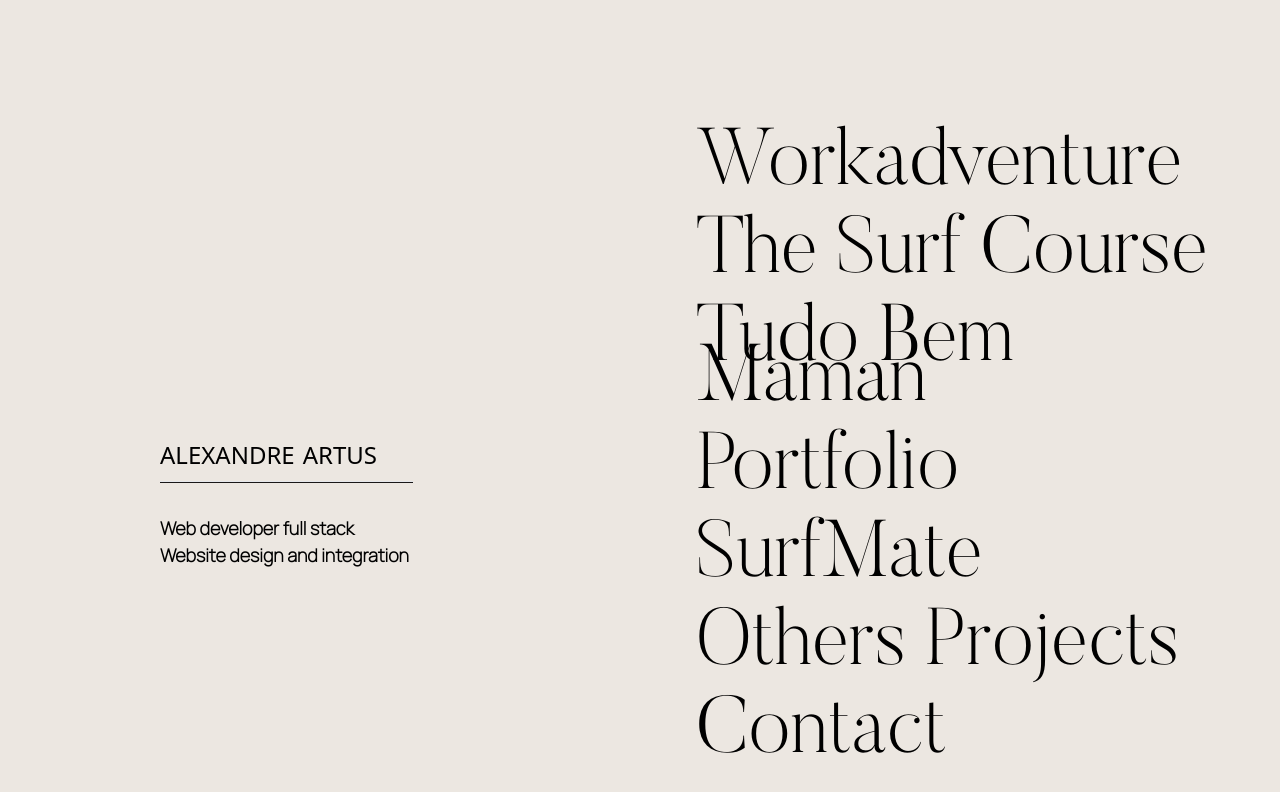
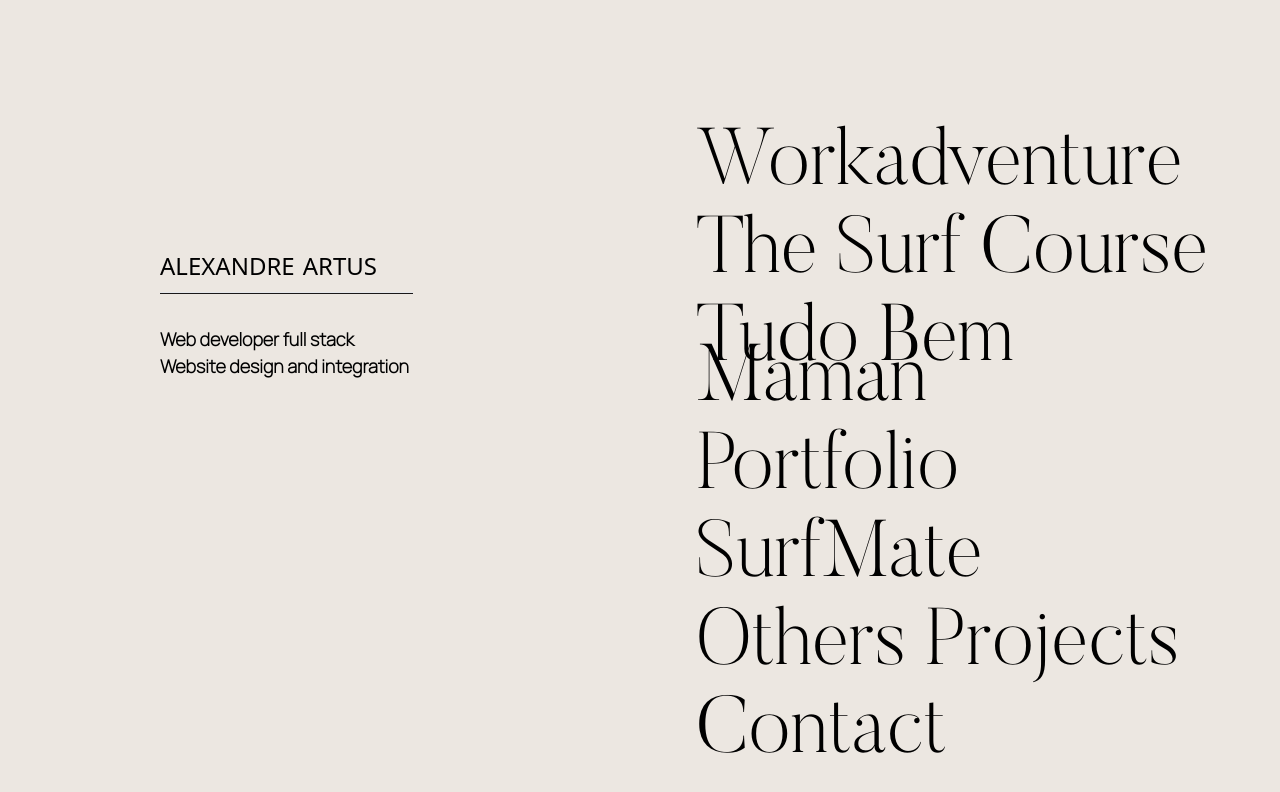
Before and after one commit to alexarts74/portfolio, a plain HTML site: page index.html in a window 1280 px wide. Shown: the part 774-1566 px from the top of the page. Drawn offline with nearby package versions, Linux system fonts and the light colour scheme; a script that the page names is missing.

Commit message:
fix space in home page

```diff
--- a/index.html
+++ b/index.html
@@ -15,10 +15,10 @@
         </ul>
         <div class="grid grid-cols-1 mt-24 md:grid-cols-2 lg:mt-0 lg:mb-8 gap-4 h-full">
             <div class="w-full lg:mt-[30%] md:mt-[140%] sm:mt-[60%] lg:ml-24 h-[80%]">
-                <div class="animation-container">
+                <!-- <div class="animation-container">
                     <canvas id="canvas">
                     </canvas>
-                </div>
+                </div> -->
 
                 <div class="flex ml-12 md:ml-16 lg:ml-16">
                     <h1 class="lg:text-[24px] md:text-[18px] text-black mr-2">ALEXANDRE</h1>
@@ -46,7 +46,7 @@
             <li class="lang-switch mt-8 mr-8 lang-switch"><a href="#" data-lang="fr">Passer au Français</a></li>
         </ul>
         <div class="grid grid-cols-1 mt-24 md:grid-cols-2 lg:mt-0 lg:mb-8 gap-4 h-full">
-            <div class="w-full lg:mt-[60%] md:mt-[140%] sm:mt-[60%] lg:ml-24 h-[80%]">
+            <div class="w-full lg:mt-[30%] md:mt-[140%] sm:mt-[60%] lg:ml-24 h-[80%]">
                 <div class="flex ml-12 md:ml-16 lg:ml-16">
                     <h1 class="lg:text-[24px] md:text-[18px] text-black mr-2">ALEXANDRE</h1>
                     <h1 class="lg:text-[24px] md:text-[18px] text-black">ARTUS</h1>
@@ -55,13 +55,13 @@
                 <h4 class="pres text-[18px] font-manrope-ultra-light font-bold text-black pr-4 ml-12 md:pr-32 lg:mt-8 lg:ml-16 md:mt-8 md:ml-16">Web developer full stack<br>Website design and integration</h4>
             </div>
             <ul class="text-black text-lg font-manrope-ultra-light flex flex-col justify-center mb-96 gap-y-4 ml-12 md:gap-y-12 lg:leading-0 lg:gap-y-12 h-[60%] md:h-[80%] md:mr-12">
-                <li class="transition-transform hover:translate-x-4"><a href="workadventure.html" class="font-butler transition-transform transform hover:italic font-medium text-[38px] md:text-[54px] lg:text-[80px]">Workadventure</a></li>
-                <li class="transition-transform hover:translate-x-4"><a href="surf-course.html" class="font-butler transition-transform transform hover:italic font-medium text-[38px] md:text-[54px] lg:text-[80px] line-height-responsive">The Surf Course</a></li>
-                <li class="transition-transform hover:translate-x-4"><a href="tudo-bem-maman.html" class="font-butler transition-transform transform hover:italic font-medium text-[38px] md:text-[54px] lg:text-[80px] line-height-responsive">Tudo Bem Maman</a></li>
-                <li class="transition-transform hover:translate-x-4"><a href="portfolio.html" class="font-butler transition-transform transform hover:italic font-medium text-[38px] md:text-[54px] lg:text-[80px]">Portfolio</a></li>
-                <li class="transition-transform hover:translate-x-4"><a href="surfmate.html" class="font-butler transition-transform transform hover:italic font-medium text-[38px] md:text-[54px] lg:text-[80px]">SurfMate</a></li>
-                <li class="transition-transform hover:translate-x-4"><a href="others-projects.html" class="font-butler transition-transform transform hover:italic font-medium text-[38px] md:text-[54px] lg:text-[80px] line-height-responsive">Others Projects</a></li>
-                <li class="transition-transform hover:translate-x-4"><a href="contact.html" class="font-butler transition-transform transform hover:italic font-medium text-[38px] md:text-[54px] lg:text-[80px]">Contact</a></li>
+                <li class="transition-transform hover:translate-x-4 letter-by-letter"><a href="workadventure.html" class="font-butler transition-transform transform hover:italic font-medium text-[38px] md:text-[54px] lg:text-[80px]">Workadventure</a></li>
+                <li class="transition-transform hover:translate-x-4 letter-by-letter"><a href="surf-course.html" class="font-butler transition-transform transform hover:italic font-medium text-[38px] md:text-[54px] lg:text-[80px] line-height-responsive">The Surf Course</a></li>
+                <li class="transition-transform hover:translate-x-4 letter-by-letter"><a href="tudo-bem-maman.html" class="font-butler transition-transform transform hover:italic font-medium text-[38px] md:text-[54px] lg:text-[80px] line-height-responsive">Tudo Bem Maman</a></li>
+                <li class="transition-transform hover:translate-x-4 letter-by-letter"><a href="portfolio.html" class="font-butler transition-transform transform hover:italic font-medium text-[38px] md:text-[54px] lg:text-[80px]">Portfolio</a></li>
+                <li class="transition-transform hover:translate-x-4 letter-by-letter"><a href="surfmate.html" class="font-butler transition-transform transform hover:italic font-medium text-[38px] md:text-[54px] lg:text-[80px]">SurfMate</a></li>
+                <li class="transition-transform hover:translate-x-4 letter-by-letter"><a href="others-projects.html" class="font-butler transition-transform transform hover:italic font-medium text-[38px] md:text-[54px] lg:text-[80px] line-height-responsive">Others Projects</a></li>
+                <li class="transition-transform hover:translate-x-4 letter-by-letter"><a href="contact.html" class="font-butler transition-transform transform hover:italic font-medium text-[38px] md:text-[54px] lg:text-[80px]">Contact</a></li>
             </ul>
         </div>
     </section>
--- a/script.js
+++ b/script.js
@@ -87,11 +87,6 @@
         typeWriter();
     });
 });
-
-
-
-
-
 
 
 document.addEventListener('DOMContentLoaded', function() {
```
